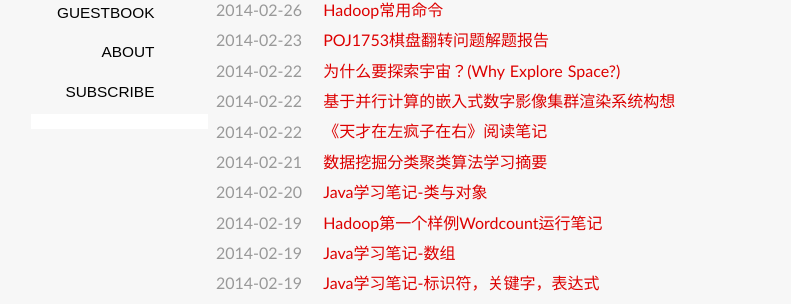
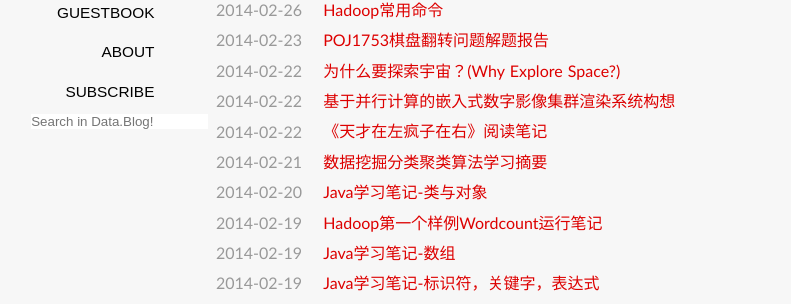
Before and after one commit to jessica0530/hijiangtao.github.io, a Jekyll site: the page built from index.html, in a window 1280 px wide. Shown: the part 234-538 px from the top of the page, without its empty margins (124-915 px from the left). Built offline with Jekyll 4.4.1, drawn with Linux system fonts in a browser that asks for light colours; some web fonts are replaced; Markdown is read by kramdown in place of the engine named in the settings; the list of posts is cut into pages by our own code; comment, search, counter and statistics services are not loaded.

Commit message:
Update the Search Function

```diff
--- a/_layouts/default.html
+++ b/_layouts/default.html
@@ -54,8 +54,8 @@
         <span><a title="关于作者" class="" href="/about/">ABOUT</a></span>
         <span><a title="RSS订阅" class="" href="/feed/" target="_blank">SUBSCRIBE</a></span>
         <span>
-          <form>
-          <input type="text" id="st-search-input" class="st-search-input" />
+          <form style="width: 140px">
+          <input type="text" placeholder="Search in Data.Blog!" id="st-search-input" class="st-search-input" />
           </form>
 
           <script type="text/javascript">
```
